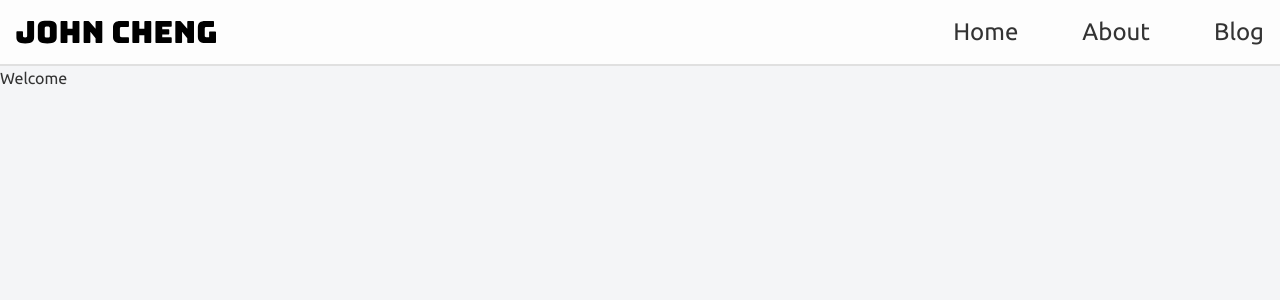
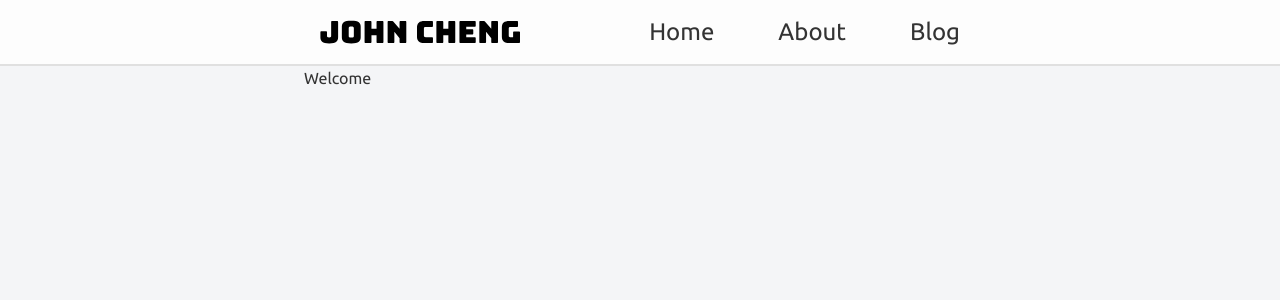
Before and after one commit to john-nhoj/johncheng, a Next.js app: page / in a window 1280 px wide. Shown: the top 300 px of the page. Built offline with nearby package versions, Linux system fonts and the light colour scheme.

Commit message:
Rename CSS identifiers for layout

```diff
--- a/src/components/Link/HeaderLink.tsx
+++ b/src/components/Link/HeaderLink.tsx
@@ -10,7 +10,7 @@ export const HeaderLink = ({ label, ...rest }: LinkProps) => (
     className={classNames(
       'first:ml-0',
       'ml-8',
-      'wrapper-padding',
+      'layout__padding--full',
       'header-link'
     )}
     {...rest}
--- a/src/components/Link/LogoLink.tsx
+++ b/src/components/Link/LogoLink.tsx
@@ -7,7 +7,7 @@ import { Link, LinkProps } from 'components/Link/Link';
 // so it is actually interactive, responds to key events and these errors are false positives
 /* eslint-disable jsx-a11y/anchor-is-valid */
 export const LogoLink = (props: LinkProps) => (
-  <Link className={classNames('wrapper-padding')} {...props}>
+  <Link className={classNames('layout__padding--full')} {...props}>
     <Image src="/logo.svg" alt="Website logo" width={200} height={28} />
   </Link>
 );
--- a/src/styles/layout.css
+++ b/src/styles/layout.css
@@ -1,25 +1,33 @@
-.wrapper-padding {
+.layout__padding--full {
   @apply p-2;
 }
 
+.layout__padding--horizontal {
+  @apply px-2;
+}
+
 @screen sm {
-  .wrapper__x-gutter {
-    @apply px-20;
+  .layout__margin--horizontal {
+    @apply mx-20;
   }
 }
 
 @screen md {
-  .wrapper__x-gutter {
-    @apply px-40;
+  .layout__margin--horizontal {
+    @apply mx-40;
   }
 
-  .wrapper-padding {
+  .layout__padding--full {
     @apply p-4;
+  }
+
+  .layout__padding--horizontal {
+    @apply px-4;
   }
 }
 
 @screen xl {
-  .wrapper__x-gutter {
-    @apply px-gutter;
+  .layout__margin--horizontal {
+    @apply mx-gutter;
   }
 }
```
